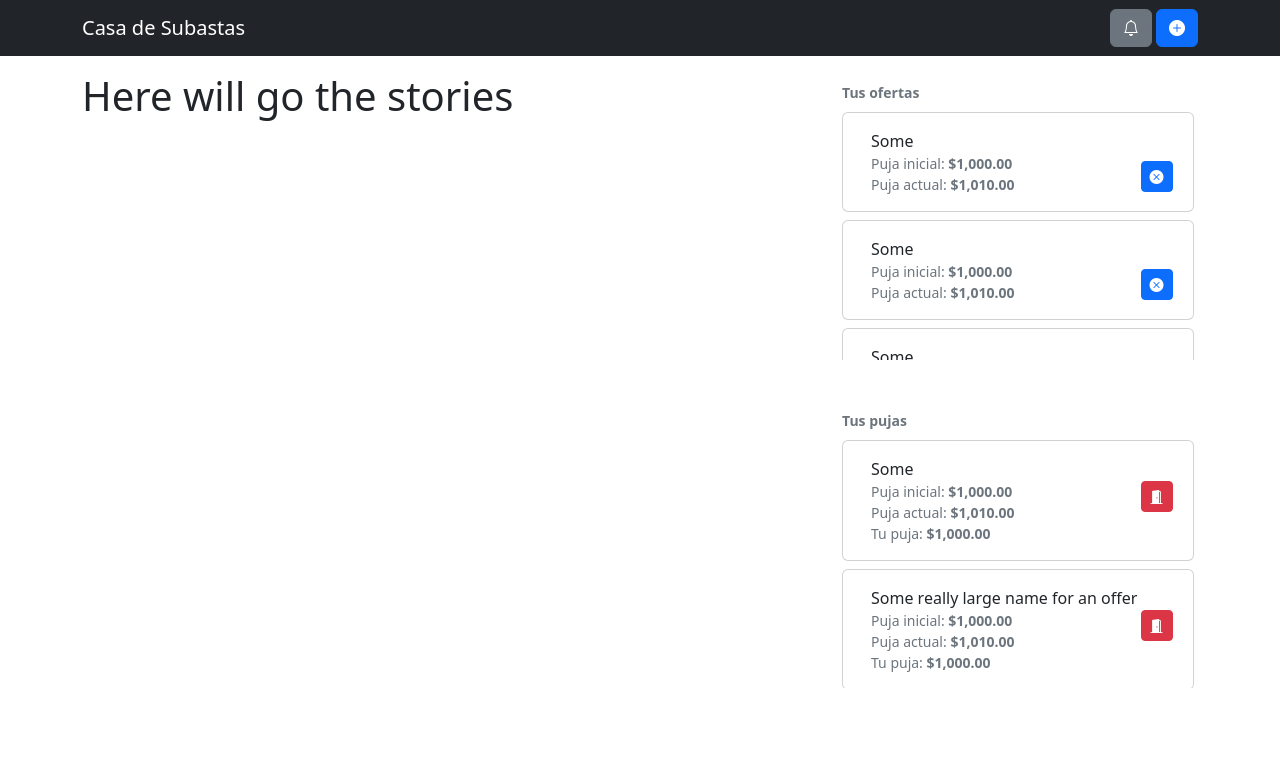
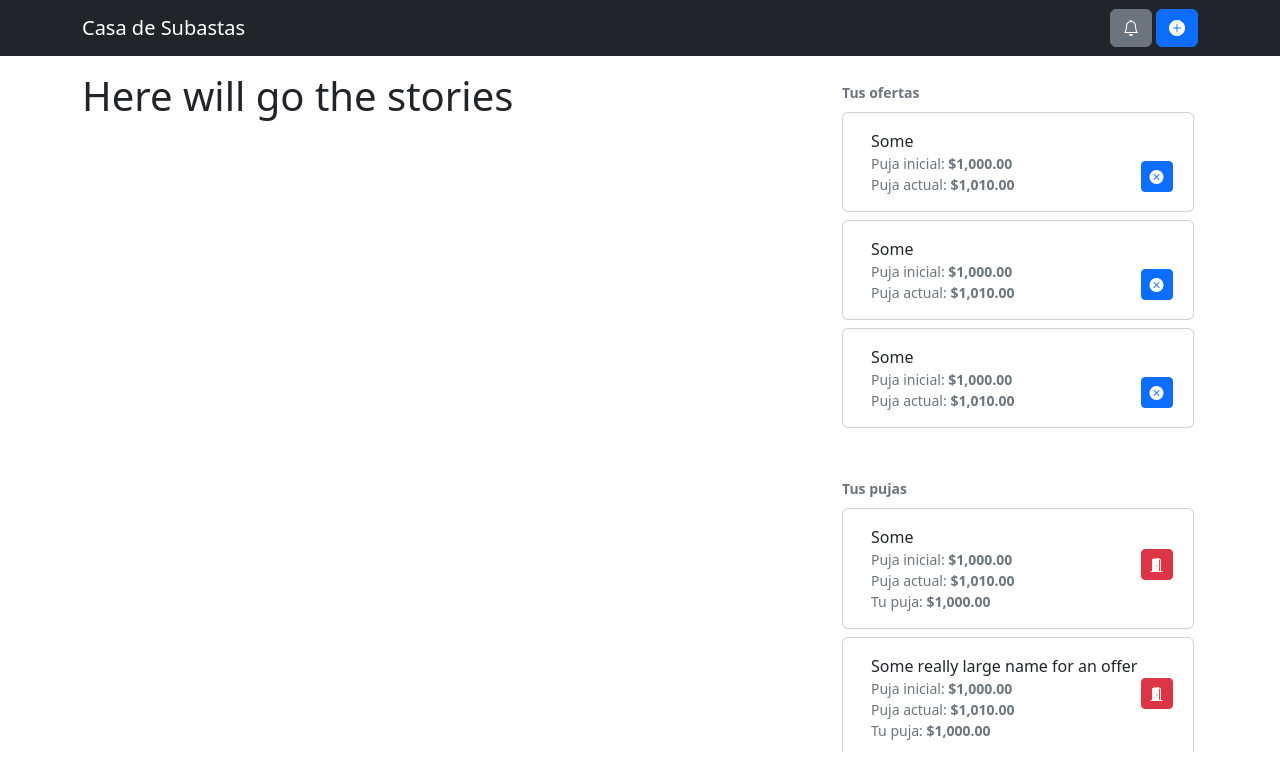
Before and after one commit to wonddark/mercadi, a React (Create React App) app: page /user/feed in a window 1280 px wide. Shown: the top 778 px of the page. Built offline with nearby package versions, Linux system fonts and the light colour scheme.

Commit message:
Redesigned the feed quick access

```diff
--- a/src/components/Bids.tsx
+++ b/src/components/Bids.tsx
@@ -12,13 +12,7 @@ function Bids() {
       >
         Tus pujas
       </Link>
-      <Container
-        className="px-0 pe-1"
-        style={{
-          height: "calc(32vh)",
-          overflow: "auto",
-        }}
-      >
+      <Container className="px-0">
         {dummyBids.slice(0, 3).map((item) => (
           <BidsQuickView
             id={item.id}
--- a/src/components/FeedQuickAccess.tsx
+++ b/src/components/FeedQuickAccess.tsx
@@ -4,7 +4,13 @@ import { Container } from "reactstrap";
 
 function FeedQuickAccess() {
   return (
-    <Container className="px-0 py-2">
+    <Container
+      className="px-0 pe-1 py-2"
+      style={{
+        height: "calc(85vh)",
+        overflow: "auto",
+      }}
+    >
       <Offers />
       <div className="mt-5" />
       <Bids />
--- a/src/components/Offers.tsx
+++ b/src/components/Offers.tsx
@@ -12,13 +12,7 @@ function Offers() {
       >
         Tus ofertas
       </Link>
-      <Container
-        className="px-0 pe-1"
-        style={{
-          height: "calc(32vh)",
-          overflow: "auto",
-        }}
-      >
+      <Container className="px-0">
         {dummyOffers.slice(0, 3).map((item) => (
           <OfferQuickView
             id={item.id}
```
